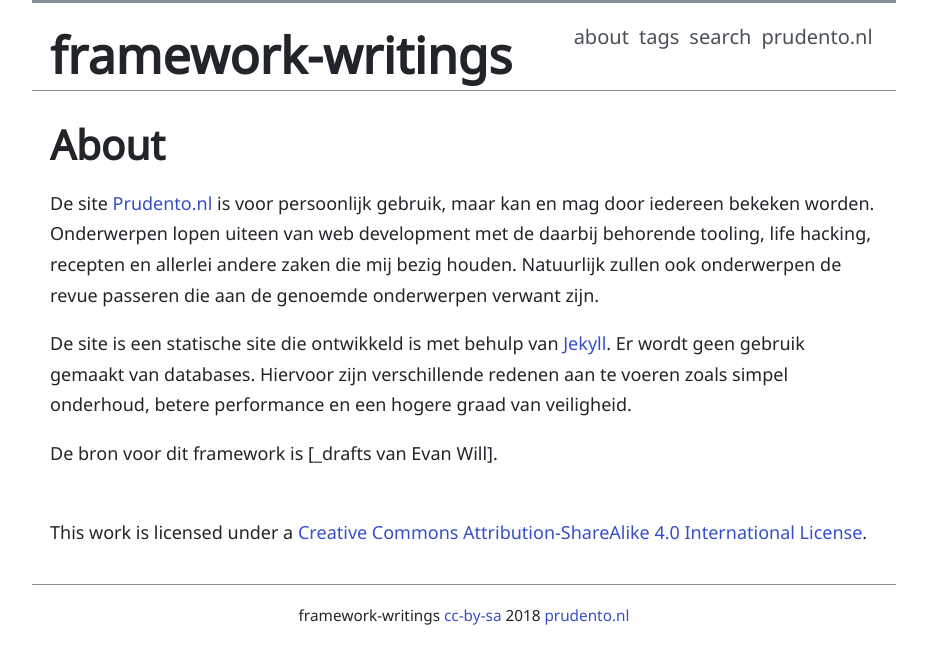
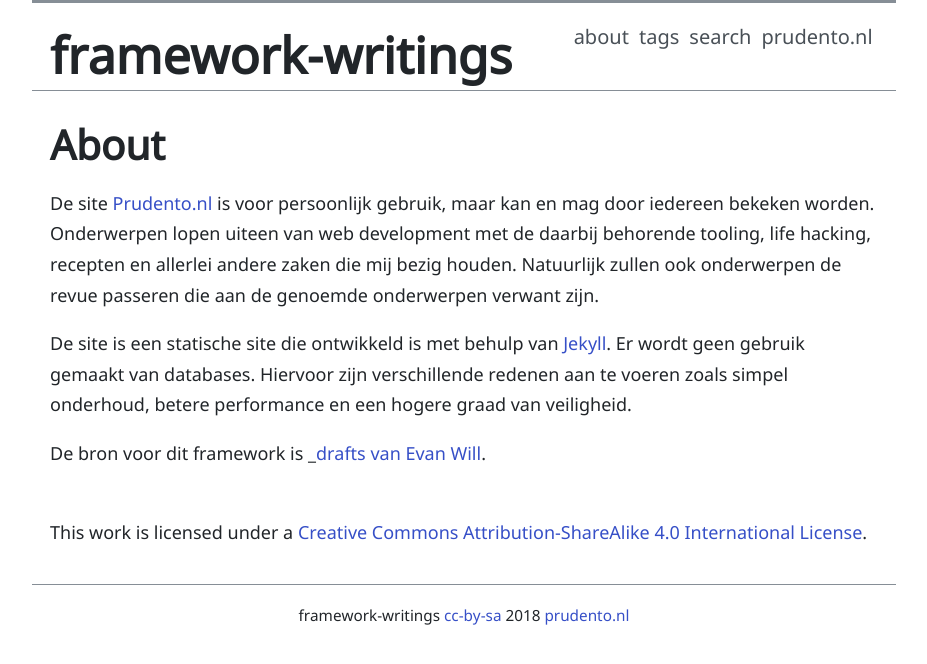
Before and after one commit to Prudento-NL/framework-writings-with-notes, a Jekyll site: the page built from about.md, in a window 1280 px wide. Shown: the top 664 px of the page, without its empty margins (176-1103 px from the left). Built offline with Jekyll 4.4.1, drawn with Linux system fonts in a browser that asks for light colours.

```diff
--- a/about.md
+++ b/about.md
@@ -6,11 +6,12 @@ De site [Prudento.nl] is voor persoonlijk gebruik, maar kan en mag door iedereen
 
 De site is een statische site die ontwikkeld is met behulp van [Jekyll]. Er wordt geen gebruik gemaakt van databases. Hiervoor zijn verschillende redenen aan te voeren zoals simpel onderhoud, betere performance en een hogere graad van veiligheid.
 
-De bron voor dit framework is [\_drafts van Evan Will].
+De bron voor dit framework is \_[drafts van Evan Will].
+
+
+<br>
+This work is licensed under a <a rel="license" href="http://creativecommons.org/licenses/by-sa/4.0/">Creative Commons Attribution-ShareAlike 4.0 International License</a>.
 
 [Jekyll]: https://jekyllrb.com/
 [Prudento.nl]: http://www.prudento.nl/
-[\_drafts van Evan Will]: https://github.com/evanwill/_drafts
-
-<br>
-This work is licensed under a <a rel="license" href="http://creativecommons.org/licenses/by-sa/4.0/">Creative Commons Attribution-ShareAlike 4.0 International License</a>.
+[drafts van Evan Will]: https://github.com/evanwill/_drafts
```
